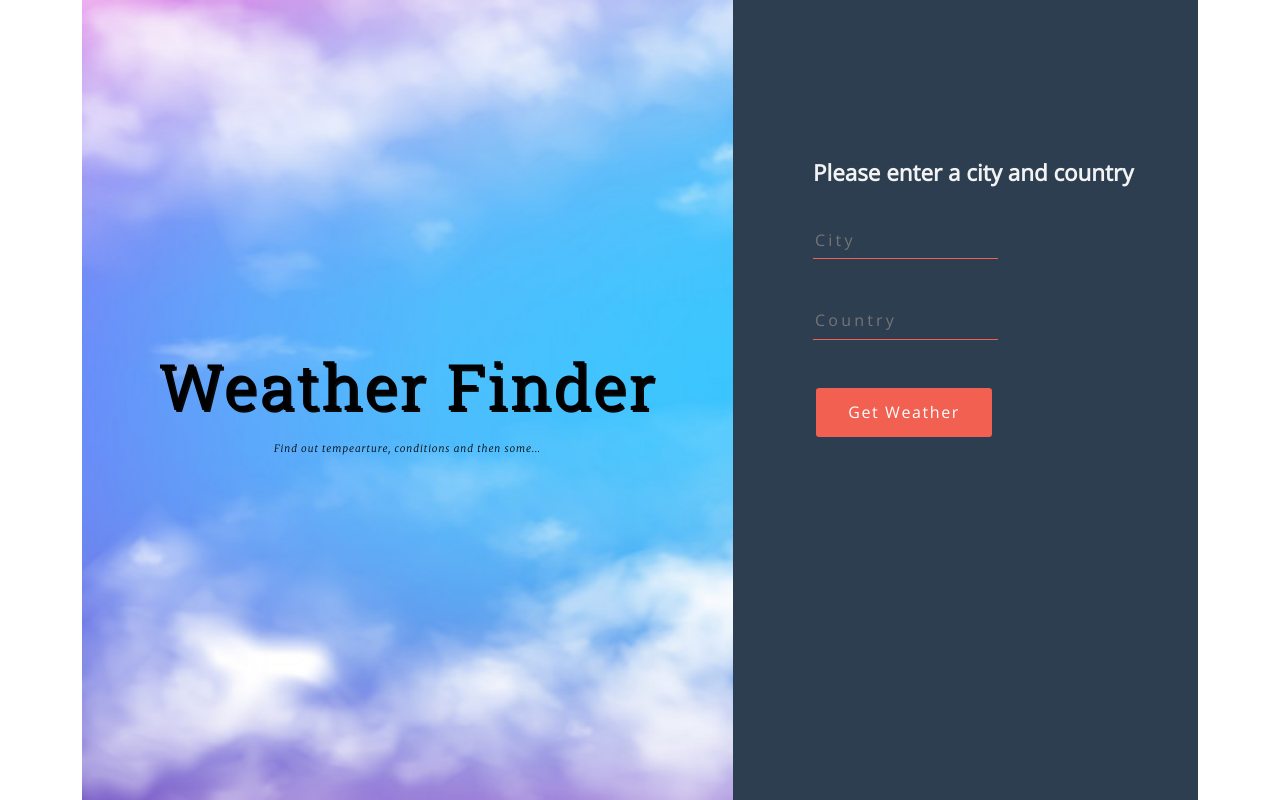
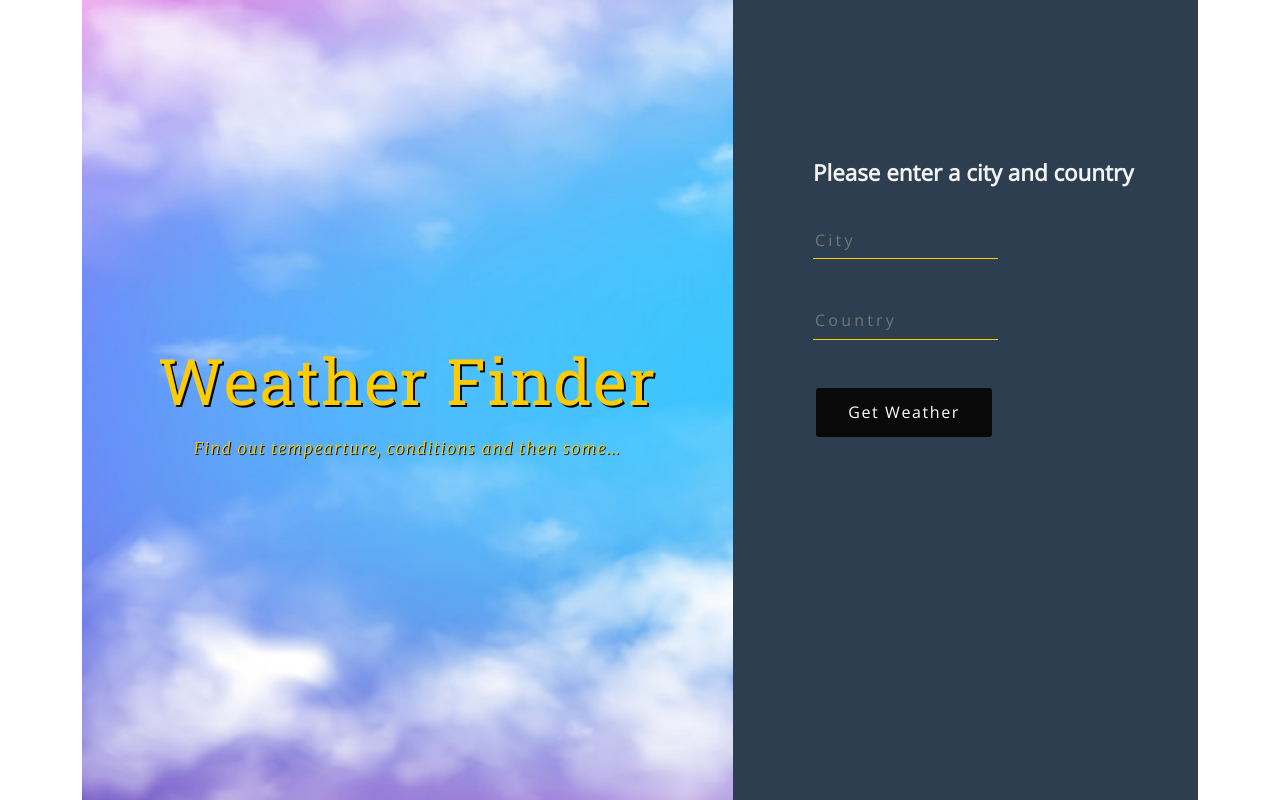
Before and after one commit to reguv760/weather-finder, a React (Create React App) app: page / in a window 1280 px wide. Built offline with nearby package versions, Linux system fonts and the light colour scheme.

Commit message:
added highlightColor to day/night logic

```diff
--- a/src/components/App.js
+++ b/src/components/App.js
@@ -73,13 +73,17 @@ class App extends React.Component
 		let titleTextColor;
 		let currentBG;
 
+		let currentHighlight;
+
 		if (currentHour < 19)
 		{
 			currentBG = `url(${DayIMG})`;
-			titleTextColor = `#000`;
+			titleTextColor = `#ffcc00`;
+			currentHighlight = `#ffcc00`;
 		} else {
 			currentBG = `url(${NightIMG})`;
 			titleTextColor = `#fff`;
+			currentHighlight = `#f3f3f3`;
 		}
 
 		return(
@@ -90,7 +94,7 @@ class App extends React.Component
 					</div>
 
 					<div className="col-12 col-md-5 col-lg-5 form-container">
-						<Form getWeather={this.getWeather} />
+						<Form getWeather={this.getWeather} highlight={ `${currentHighlight}` } />
 						<Weather
 							temperature={this.state.tempature}
 							city={this.state.city}
@@ -99,6 +103,7 @@ class App extends React.Component
 							description={this.state.description}
 							icon={this.state.icon}
 							error={this.state.error}
+							highlight={ currentHighlight}
 						/>
 					</div>
 				</div>
--- a/src/components/Form.js
+++ b/src/components/Form.js
@@ -6,8 +6,8 @@ const Form = props =>
 	<div className="weather-form">
 		<h1>Please enter a city and country</h1>
 		<form onSubmit={ props.getWeather }>
-			<input type="text" name="city" placeholder="City"/>
-			<input type="text" name="country" placeholder="Country"/>
+			<input type="text" name="city" placeholder="City" style={{ borderBottom: `solid 0.1rem ${props.highlight}`}}/>
+			<input type="text" name="country" placeholder="Country" style={{ borderBottom: `solid 0.1rem ${props.highlight}`}} />
 
 			<br/>
 
--- a/src/components/Weather.js
+++ b/src/components/Weather.js
@@ -5,12 +5,14 @@ class Weather extends React.Component
 {
 	render()
 	{
+		const higlightColor = this.props.highlight;
+
 		return (
 			<div className="weather__info">
-				{ this.props.city && this.props.country && <p className="weather__key"> Location: <br/> <span className="weather__value"> { this.props.city }, { this.props.country }</span> </p> }
-				{ this.props.temperature && <p className="weather__key"> Temperature: <span className="weather__value"> { this.props.temperature }</span> </p> }
-				{ this.props.humidity && <p className="weather__key"> Humidity: <span className="weather__value"> { this.props.humidity }</span> </p> }
-				{ this.props.description && <p className="weather__key">Conditions: <br/> <WeatherIcon icon={ this.props.icon} /> <span className="weather__value"> { this.props.description }</span> </p> }
+				{ this.props.city && this.props.country && <p className="weather__key" style={{ color: `${higlightColor}`}}> Location: <br/> <span className="weather__value"> { this.props.city }, { this.props.country }</span> </p> }
+				{ this.props.temperature && <p className="weather__key" style={{ color: `${higlightColor}`}}> Temperature: <span className="weather__value"> { this.props.temperature }</span> </p> }
+				{ this.props.humidity && <p className="weather__key" style={{ color: `${higlightColor}`}}> Humidity: <span className="weather__value"> { this.props.humidity }</span> </p> }
+				{ this.props.description && <p className="weather__key" style={{ color: `${higlightColor}`}}>Conditions: <br/> <WeatherIcon icon={ this.props.icon} /> <span className="weather__value"> { this.props.description }</span> </p> }
 
 
 
--- a/src/style/base/variables.scss
+++ b/src/style/base/variables.scss
@@ -3,3 +3,4 @@ $blueGray: #2c3e50;
 $offWhite: #f3f3f3;
 $opaqueBlack: rgba(255, 255, 255, 0.06);
 $subtleBlack: #090909;
+$yellow: #ffcc00;
--- a/src/style/formContainer.scss
+++ b/src/style/formContainer.scss
@@ -38,9 +38,14 @@
     letter-spacing: 0.1em;
     font-size: 1rem;
     cursor: pointer;
-    background-color: $hotOrange;
+    background-color: $subtleBlack;
     color: #fff;
     font-weight: 100;
+  }
+
+  & button:hover {
+    background-color: $yellow;
+    color: $subtleBlack;
   }
 
   & button:active {
--- a/src/style/titleContainer.scss
+++ b/src/style/titleContainer.scss
@@ -17,9 +17,11 @@
 
   &__subtitle {
     font-style: italic;
+    font-size: 1rem;
     font-weight: 100;
     letter-spacing: 0.1em;
     line-height: 1.5em;
     font-family: "Merriweather", serif;
+    text-shadow: 1px 1px $subtleBlack;
   }
 }
```
